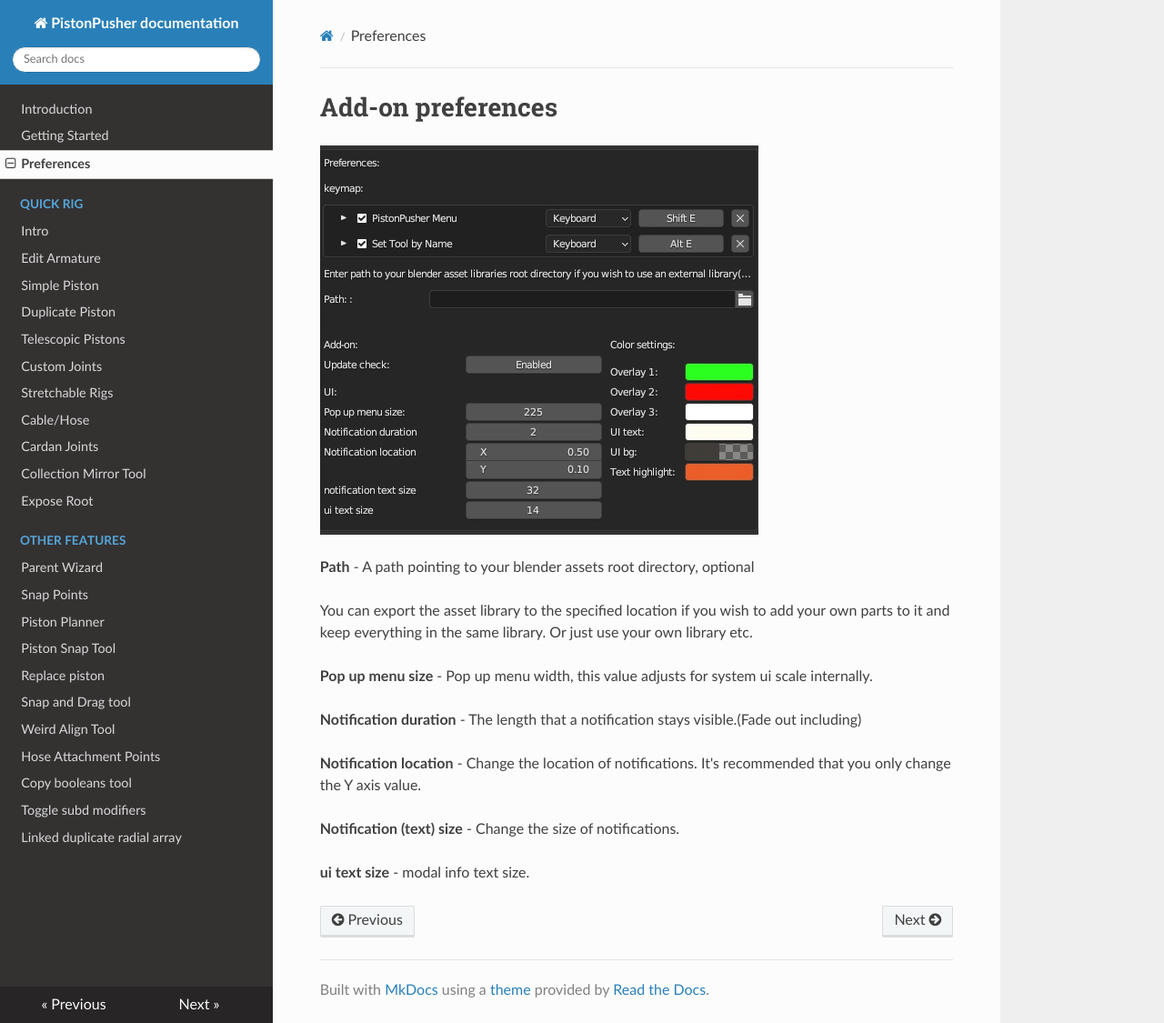
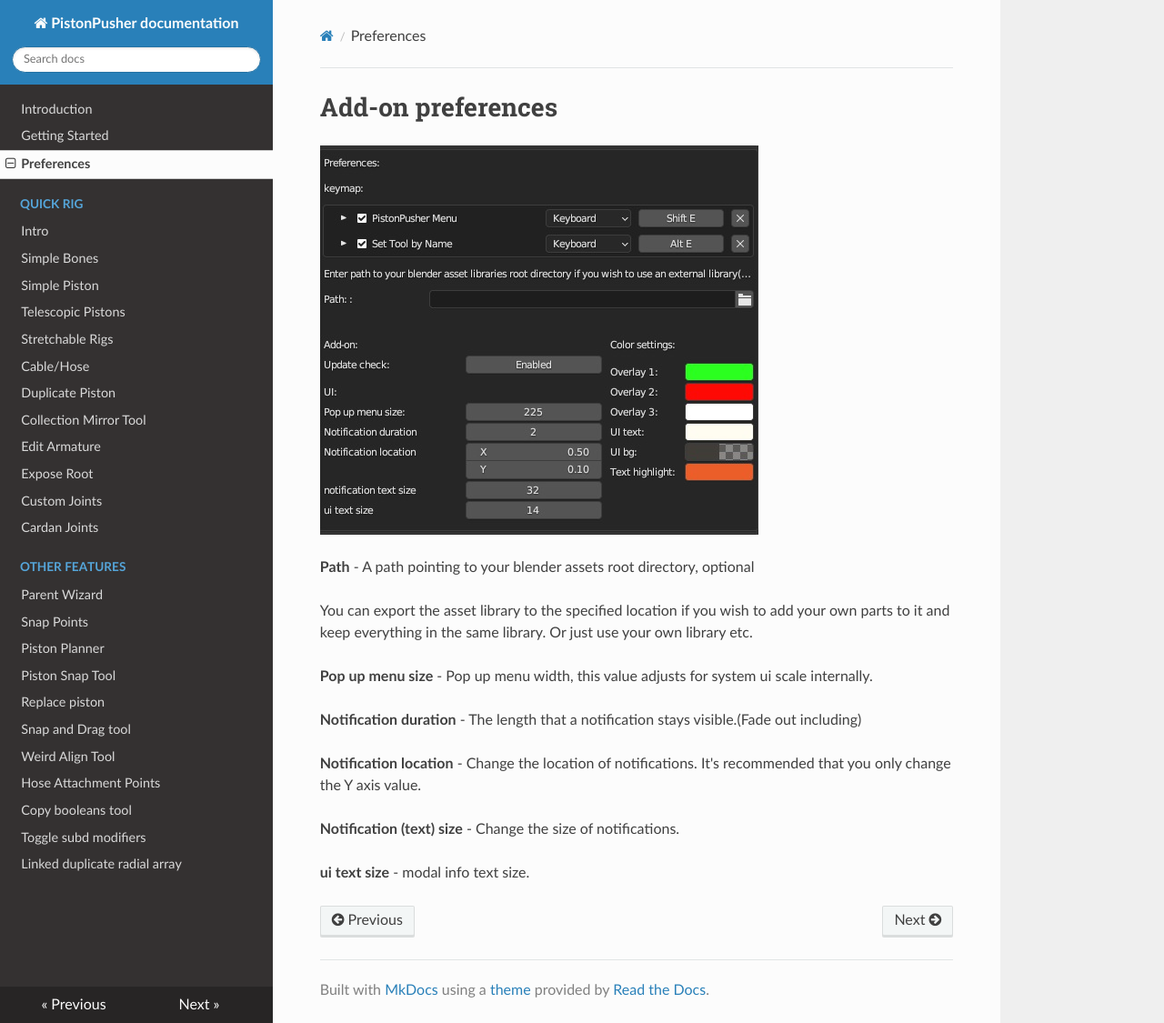
Before and after one commit to ZenderB3D/pp_docs, an MkDocs documentation site: the page built from docs/preferences.md, in a window 1280 px wide and 1125 px high. Shown: the whole window at 91% size. Built offline with MkDocs 1.6.1, drawn with Linux system fonts in a browser that asks for light colours; nearby versions of some CDN libraries.

Commit message:
for 760
760

```diff
--- a/mkdocs.yml
+++ b/mkdocs.yml
@@ -8,16 +8,17 @@ nav:
     - Preferences: preferences.md
     - Quick Rig:
         - Intro: Quickrigs/quickrigs.md
-        - Edit Armature: Quickrigs/editarmature.md
+        - Simple Bones: Quickrigs/simple_bones.md
         - Simple Piston: Quickrigs/simplepiston.md
-        - Duplicate Piston: Quickrigs/duplicate_piston.md
         - Telescopic Pistons: Quickrigs/telescopic.md
-        - Custom Joints: Quickrigs/custom_joints.md
         - Stretchable Rigs: Quickrigs/make_stretchable.md
         - Cable/Hose: Quickrigs/righose.md
+        - Duplicate Piston: Quickrigs/duplicate_piston.md
+        - Collection Mirror Tool: Quickrigs/collectionmirror.md
+        - Edit Armature: Quickrigs/editarmature.md
+        - Expose Root: Quickrigs/expose_root.md
+        - Custom Joints: Quickrigs/custom_joints.md
         - Cardan Joints: Quickrigs/unijoints.md
-        - Collection Mirror Tool: Quickrigs/collectionmirror.md
-        - Expose Root: Quickrigs/expose_root.md
     - Other Features:
         - Parent Wizard: Features/parent_wizard.md
         - Snap Points: Features/snap_points.md
```
Also changed, not shown: docs/Quickrigs/simple_bones.md (added, +24 -0 lines).
